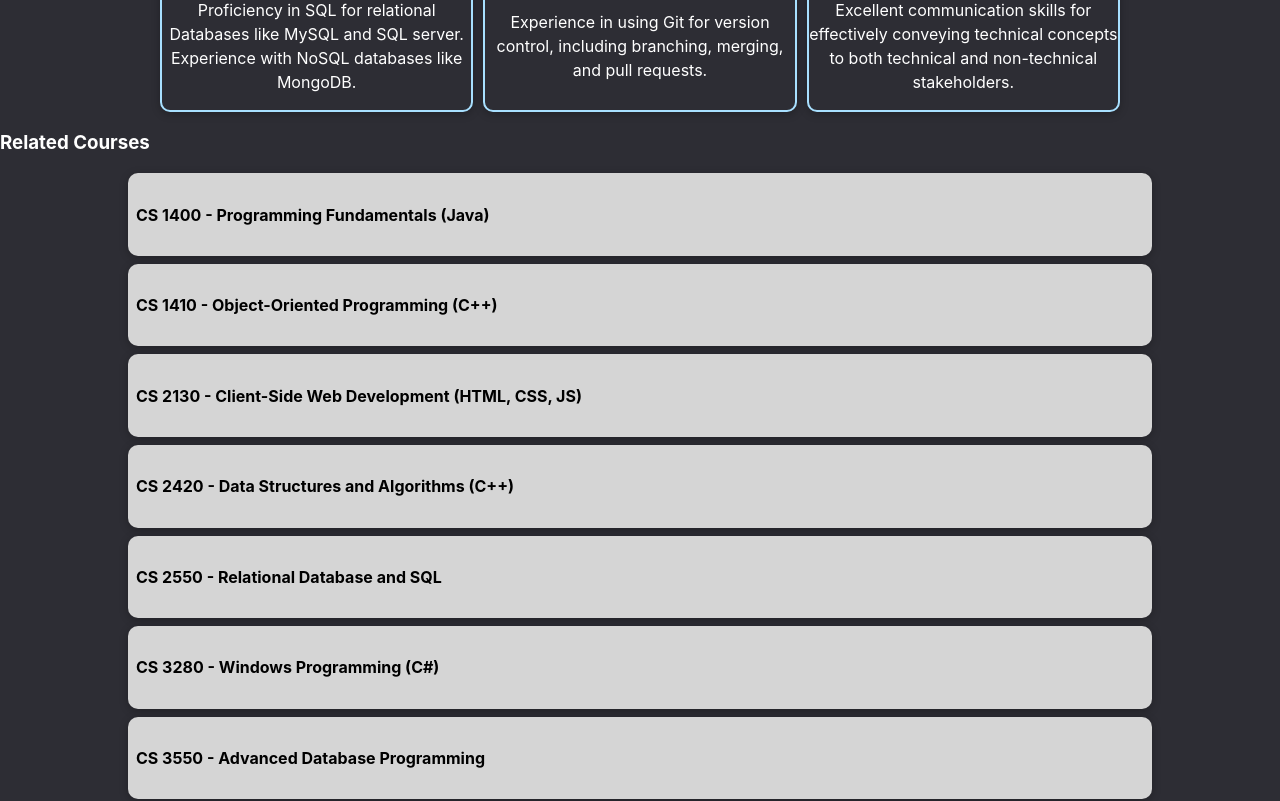
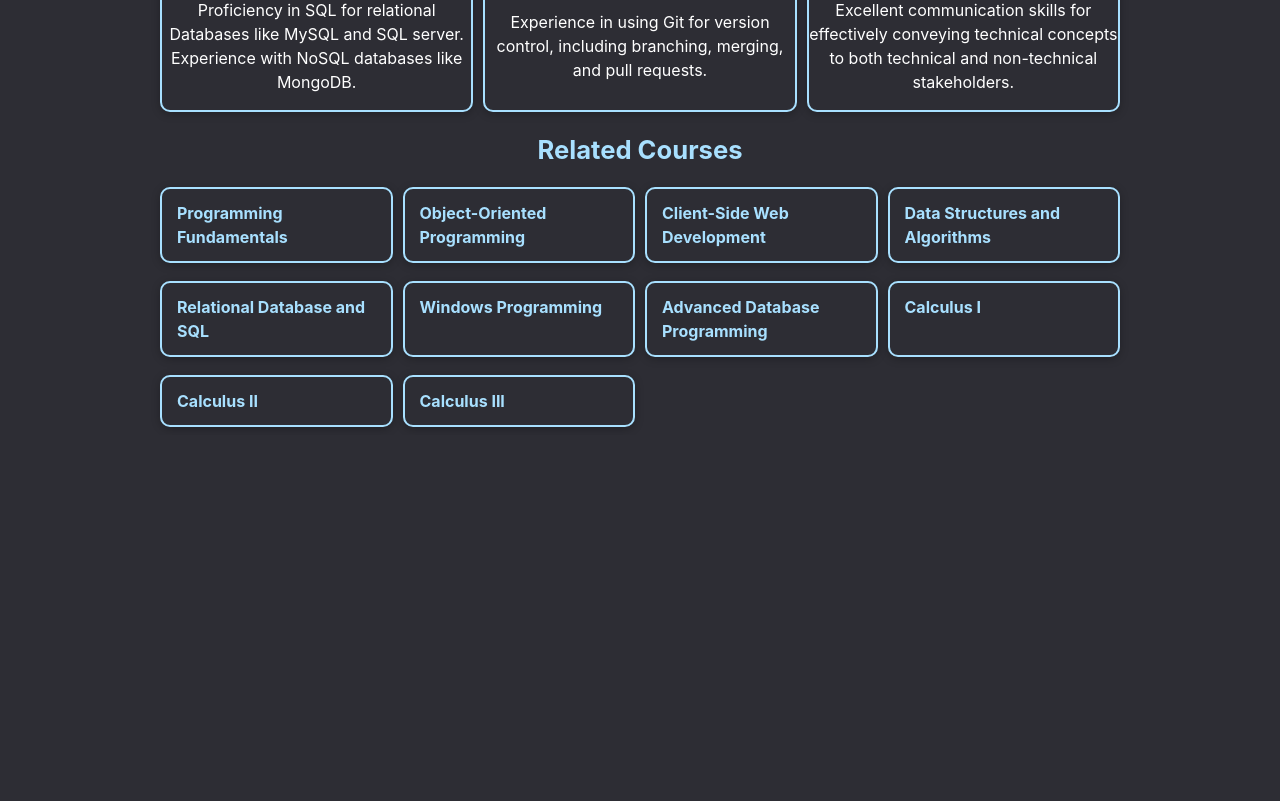
Before and after one commit to Luke-Davis1/portfolio-app, a React (Vite) app: page /about in a window 1280 px wide. Shown: the part 860-1661 px from the top of the page. After the commit the page ends 1295 px from the top, so only its background shows below. Built offline with nearby package versions, Linux system fonts and the light colour scheme.

Commit message:
Working on styling for course list

```diff
--- a/src/components/CourseItem.module.css
+++ b/src/components/CourseItem.module.css
@@ -1,9 +1,13 @@
 .course-item {
-	width: 80%;
-	margin: auto;
-	padding: 0.5rem;
+	display: flex;
+	padding: 12px 15px;
 	margin-bottom: 0.5rem;
-	color: black;
+	color: #a8e0ff;
 	text-align: left;
-	background-color: #d5d5d5;
+	background-color: transparent;
+	border: 2px solid #a8e0ff;
 }
+
+.course-item h4 {
+	margin: 0;
+}
--- a/src/components/CourseList.jsx
+++ b/src/components/CourseList.jsx
@@ -1,57 +1,58 @@
 import CourseItem from "./CourseItem";
+import classes from "./CourseList.module.css";
 
 const DUMMY_COURSES = [
 	{
 		id: "c1",
-		name: "CS 1400 - Programming Fundamentals (Java)",
+		name: "Programming Fundamentals",
 	},
 	{
 		id: "c2",
-		name: "CS 1410 - Object-Oriented Programming (C++)",
+		name: "Object-Oriented Programming",
 	},
 	{
 		id: "c3",
-		name: "CS 2130 - Client-Side Web Development (HTML, CSS, JS) ",
+		name: "Client-Side Web Development",
 	},
 	{
 		id: "c4",
-		name: "CS 2420 - Data Structures and Algorithms (C++)",
+		name: "Data Structures and Algorithms",
 	},
 	{
 		id: "c5",
-		name: "CS 2550 - Relational Database and SQL",
+		name: "Relational Database and SQL",
 	},
 	{
 		id: "c6",
-		name: "CS 3280 - Windows Programming (C#)",
+		name: "Windows Programming",
 	},
 	{
 		id: "c7",
-		name: "CS 3550 - Advanced Database Programming",
+		name: "Advanced Database Programming",
 	},
 	{
 		id: "c8",
-		name: "MATH 1210 - Calculus I",
+		name: "Calculus I",
 	},
 	{
 		id: "c9",
-		name: "MATH 1220 - Calculus II",
+		name: "Calculus II",
 	},
 	{
 		id: "c10",
-		name: "MATH 2210 - Calculus III (Multi-variable Calculus)",
+		name: "Calculus III",
 	},
 ];
 const CourseList = () => {
 	return (
-		<>
+		<div className={classes.container}>
 			<h3>Related Courses</h3>
-			<ul>
+			<div className={classes.list}>
 				{DUMMY_COURSES.map((course) => (
 					<CourseItem key={course.id} name={course.name} />
 				))}
-			</ul>
-		</>
+			</div>
+		</div>
 	);
 };
 
--- /dev/null
+++ b/src/components/CourseList.module.css
@@ -0,0 +1,28 @@
+.list {
+	display: grid;
+	grid-template-rows: auto auto;
+	grid-template-columns: 1fr 1fr 1fr 1fr;
+	grid-auto-columns: 1fr;
+	grid-column-gap: 5px;
+	grid-row-gap: 5px;
+	width: 100%;
+	margin: auto;
+	grid-gap: 10px;
+}
+
+.container {
+	width: 75%;
+	margin: auto;
+}
+
+.container h3 {
+	font-size: 2vw;
+	color: #a8e0ff;
+	text-align: center;
+}
+
+@media (max-width: 768px) {
+	.list {
+		grid-template-columns: 1fr;
+	}
+}
--- a/src/components/SkillsList.jsx
+++ b/src/components/SkillsList.jsx
@@ -46,7 +46,11 @@ const SkillsList = () => {
 			<h3>My Skills</h3>
 			<ul className={classes.list}>
 				{DUMMY_SKILLS.map((skill) => (
-					<SkillItem name={skill.name} description={skill.description} />
+					<SkillItem
+						key={skill.id}
+						name={skill.name}
+						description={skill.description}
+					/>
 				))}
 			</ul>
 		</div>
```
